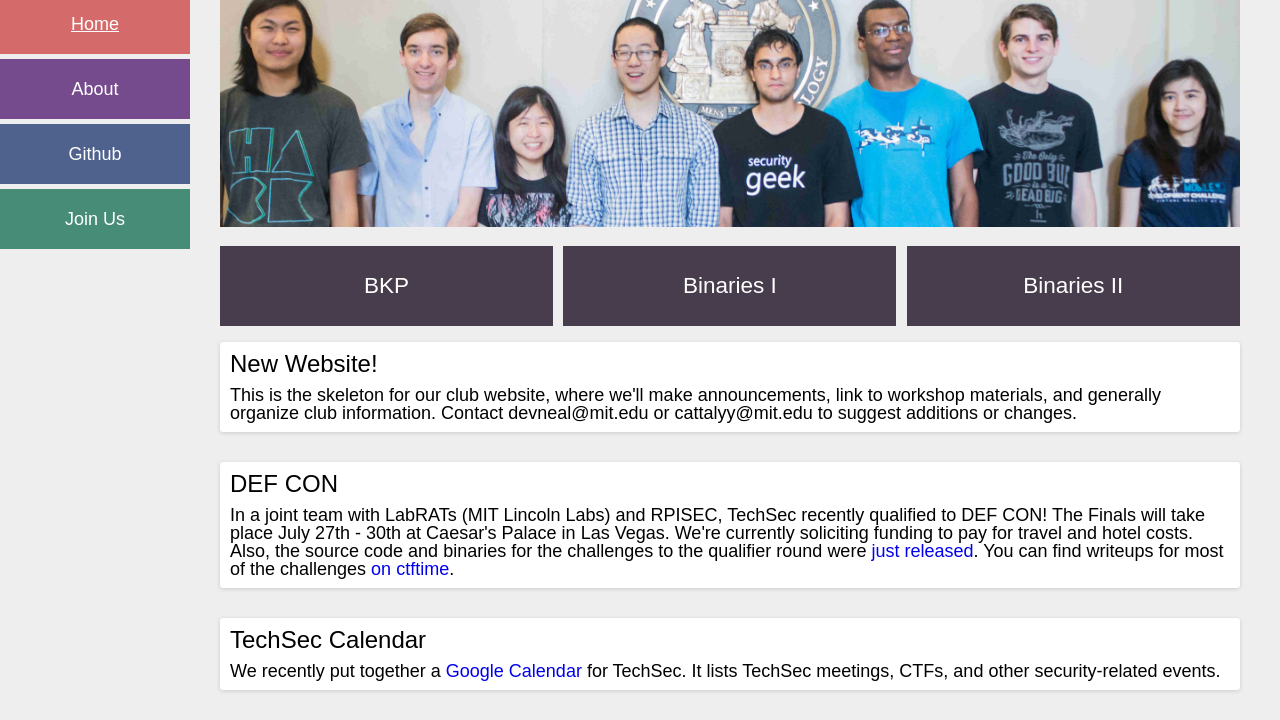
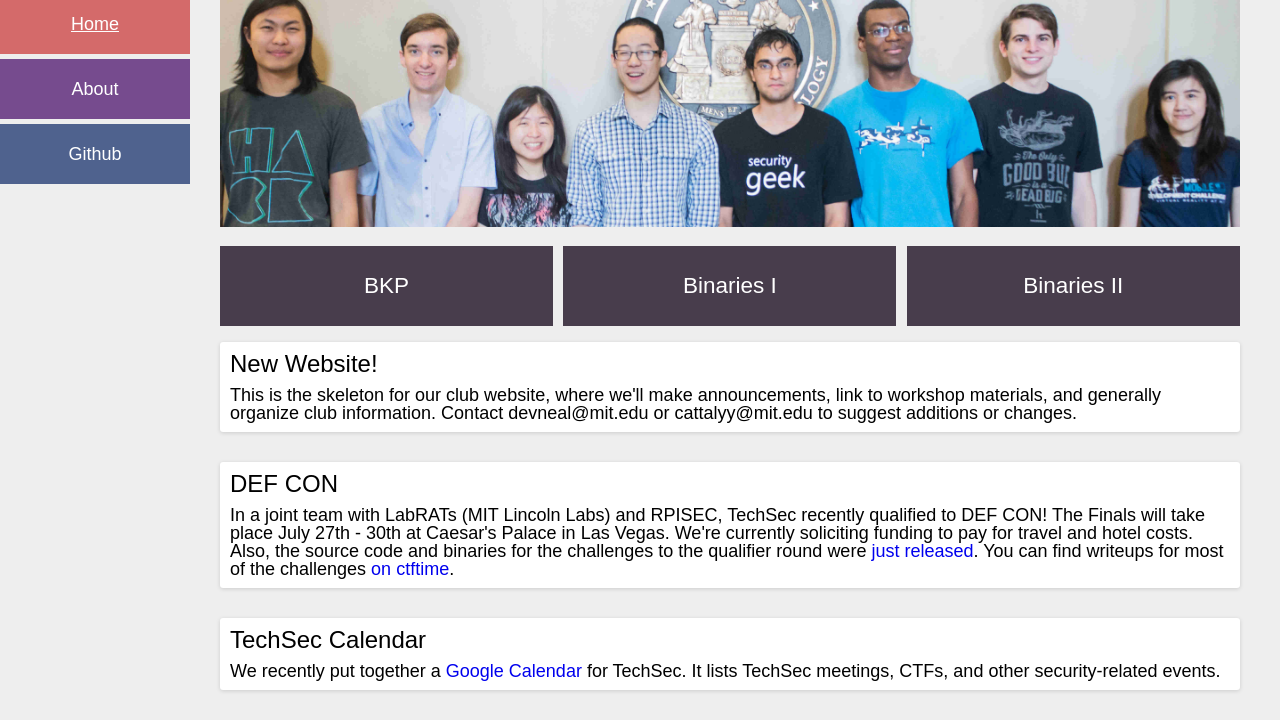
Before and after one commit to TechSecCTF/TechSecCTF.github.io, a plain HTML site: page index.html in a window 1280 px wide. Shown: the part 175-895 px from the top of the page. Drawn offline with Linux system fonts and the light colour scheme.

Commit message:
Remove recruitment link

```diff
--- a/index.html
+++ b/index.html
@@ -35,14 +35,6 @@
                  onmouseover="setWidth('github-button','100%');"
                  onmouseout="setWidth('github-button','95%');">
                 Github
-            </div>
-        </a>
-
-        <a href="https://docs.google.com/forms/u/0/d/e/1FAIpQLSeFLE08RSIrFvqyQa4C5YduDdzhQp-k-SFXUCr94hZmywkHUQ/viewform?usp=sf_link">
-            <div id="recruit-button" class="nav-button"
-                 onmouseover="setWidth('recruit-button','100%');"
-                 onmouseout="setWidth('recruit-button','95%');">
-                Join Us
             </div>
         </a>
     </nav>
```
